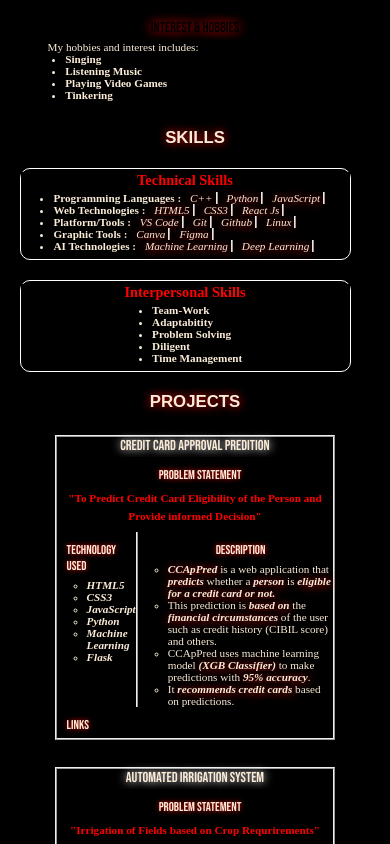
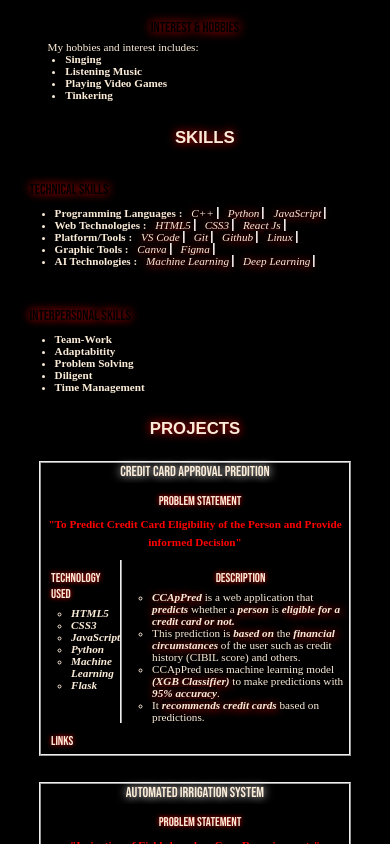
Before and after one commit to Suyash1608/suyash.github.io, a plain HTML site: page index.html in a window 390 px wide. Shown: the part 940-1784 px from the top of the page. Drawn offline with Linux system fonts and the light colour scheme; a web font is replaced by a local one.

Commit message:
Add files via upload

```diff
--- a/index.html
+++ b/index.html
@@ -315,13 +315,12 @@
         <div class="contactme-content" id="socialmedia">
             <h2>Social Media</h2>
             <p>Connect with me on social media platforms to stay updated on my latest projects, insights, and industry
-                news. <br>You can find me on:</p>
-            <div>
+                news. <br>You can find me on: <br>
                 <a href="https://www.linkedin.com/in/suyash-16d08m"><i class="fa fa-linkedin-square">LinkedIn</i></a>
                 <a href="https://github.com/Suyash1608"><i class="fa fa-github">Github</i></a>
                 <a href="https://www.facebook.com/profile.php?id=100012275550177"><i class="fa fa-facebook">Facebook</i></a>
                 <a href="https://www.instagram.com/suyashgupta_16/"><i class="fa fa-instagram">Instagram</i></a>
-            </div>
+            </p>
         </div>
         <!-- <div class="contactme-content" id="contactform">
             <h2>Contact Form</h2>
--- a/style.css
+++ b/style.css
@@ -200,7 +200,7 @@ a>i:hover {
 #projects-page{
     display: grid;
     grid-row-gap: 2%;
-    margin:5% 5% 5% 5%;
+    margin:5% 0% 5% 0%;
     grid-template-columns: 1fr 1fr;
     align-items: center;
 }
@@ -305,11 +305,11 @@ li>span{
     display: grid;
     grid-gap: 20px;
     grid-template-columns: 1fr 1fr;
-    margin: 5% 5% 5% 5%;
+    margin: 5% 0% 5% 5%;
 }
 .skills{
     padding: 1% 0% 1% 0%;
-    border: 1px solid white;
+    /* border: 1px solid white; */
     border-radius: 10px;
 }
 .skills:hover{
@@ -317,11 +317,19 @@ li>span{
     box-shadow: 0px 0px 10px 0px white;
 }
 .skills h2{
-    color: red;
+    padding-left: 10px;
+    padding-top: 10px;
+    padding-bottom: 1%;
+    font-family: "Bebas Neue", sans-serif;
+    font-weight: 400;
+    font-style: normal;
+    text-shadow: 0px 0px 10px red;
+    padding-bottom: 5px;
+    color: black;
     text-align: center;
 }
 .skills h2:hover{
-    text-shadow: 0px 0px 7px darkslategray;
+    text-shadow: 0px 0px 5px red;
 }
 
 .skills ul{
@@ -402,7 +410,7 @@ li>span{
     /* margin: 10px 30px 10px 30px; */
     padding-left: 10%;
     padding-right: 10%;
-    text-align: justify;
+    text-align: left;
 }
 .contactme-content a{
     text-decoration: none;
@@ -518,8 +526,12 @@ fieldset{
     .projects p{
         font-size: 70%;
     }
+    #skills-page{
+    margin: 5% 0% 5% 5%;
+    }
     .skills h2{
         font-size: 90%;
+        text-align: left;
     }
     .skills{
         grid-column-start: 1;
@@ -531,7 +543,7 @@ fieldset{
     }
     #interpersonal-skills ul
     {
-        margin:1% 5% 1% 40%;
+        margin:1% 5% 1% 10%;
     }
     #contact-page{
         grid-column-start: 1;
@@ -557,7 +569,7 @@ fieldset{
     }
     #socialmedia a{
         font-size: 70%;
-        padding-left:3% ;
+        padding-left:0% ;
         /* padding-right: ; */
     }
     fieldset{
```
